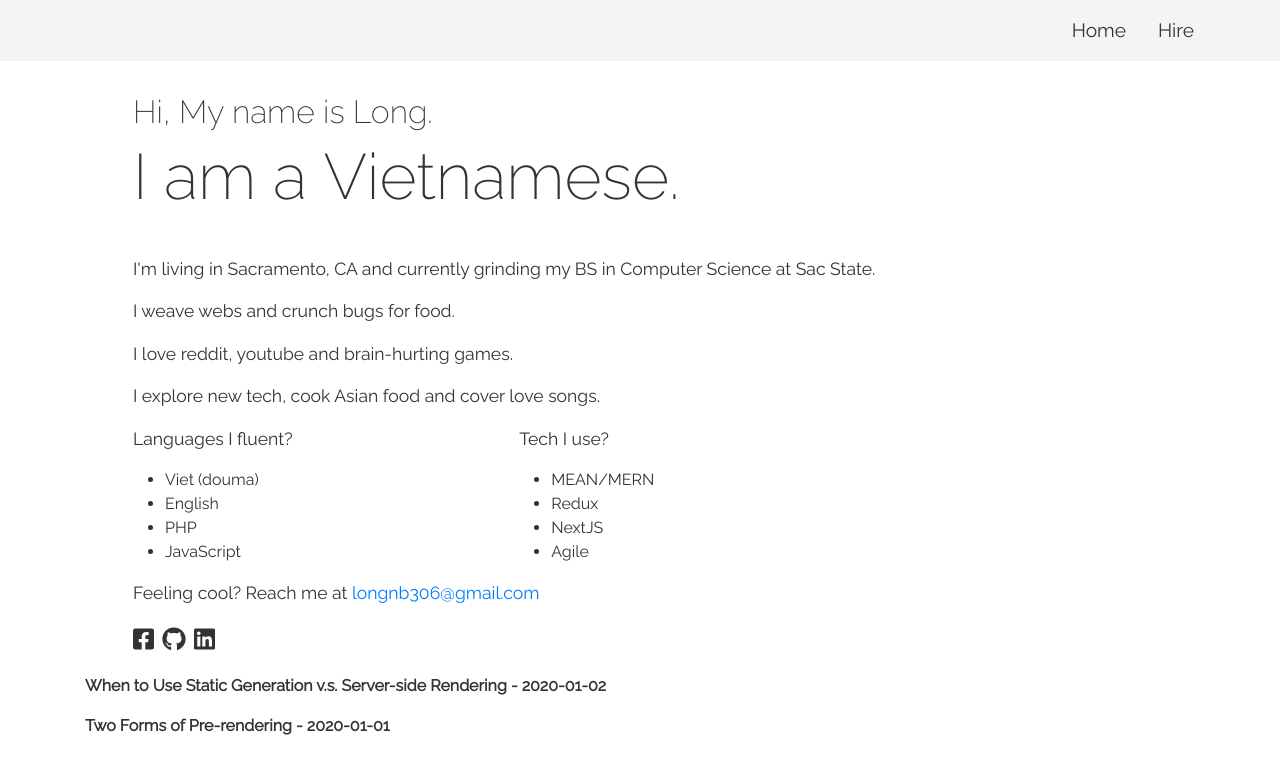
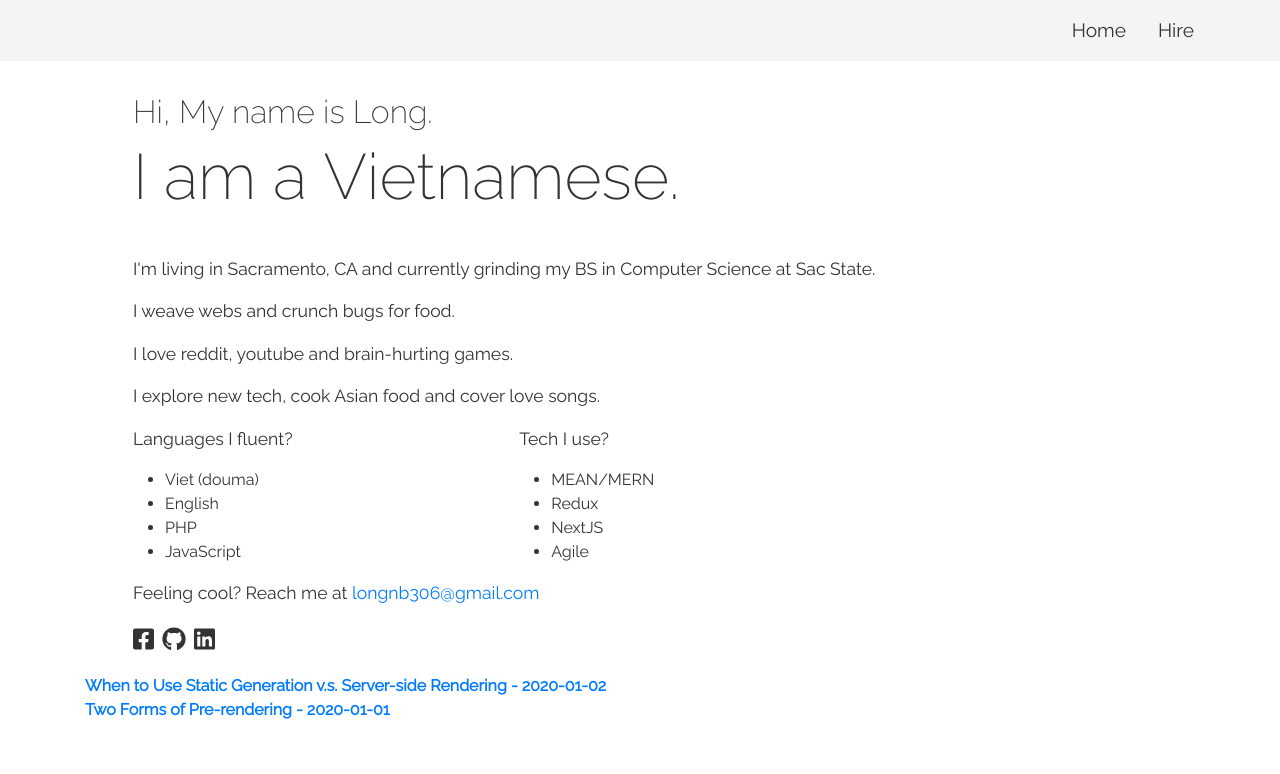
Before and after one commit to azerozvn/loongis, a Next.js app: page / in a window 1280 px wide. Shown: the top 774 px of the page. Built offline with nearby package versions, Linux system fonts and the light colour scheme.

Commit message:
Add dynamic link to posts

```diff
--- a/pages/index.js
+++ b/pages/index.js
@@ -1,6 +1,8 @@
+/* eslint-disable jsx-a11y/anchor-is-valid */
 import React, { Component } from 'react';
 import Layout from '../components/Layout';
 import Home from '../components/Home';
+import Link from 'next/link';
 import { getSortedPostData } from '../lib/post';
 
 export class HomePage extends Component {
@@ -18,11 +20,15 @@ export class HomePage extends Component {
 				<div className="container">
 					{this.allPostData.map((post) => {
 						return (
-							<p key={post.id}>
-								<b>
-									{post.title} - {post.date}
-								</b>
-							</p>
+							<div>
+								<Link href={'/post/' + post.id}>
+									<a key={post.id}>
+										<b>
+											{post.title} - {post.date}
+										</b>
+									</a>
+								</Link>
+							</div>
 						);
 					})}
 				</div>
```
